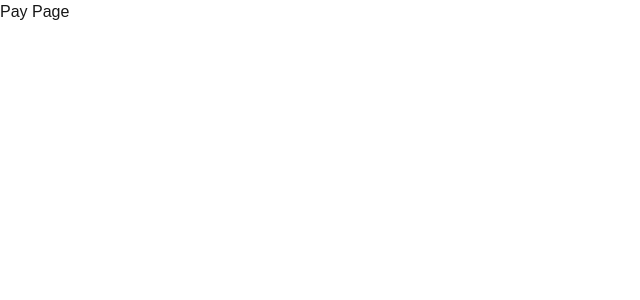
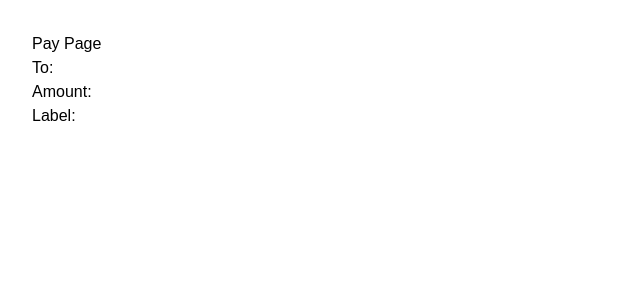
Before and after one commit to lalitcap23/BlinkEDD, a Next.js app: page /pay in a window 1280 px wide. Shown: the top 300 px of the page, without its empty margins (0-640 px from the left). Built offline with nearby package versions, Linux system fonts and the light colour scheme.

Commit message:
log issue

```diff
--- a/src/app/pay/page.tsx
+++ b/src/app/pay/page.tsx
@@ -1,18 +1,11 @@
-'use client';
-
-import { useSearchParams } from 'next/navigation';
+// src/app/pay/page.tsx
+import { Suspense } from 'react';
+import PayClient from './payClient';
 
 export default function PayPage() {
-  const searchParams = useSearchParams();
-
-  const to = searchParams.get('to');
-  const amount = searchParams.get('amount');
-  const label = searchParams.get('label');
-
   return (
-    <div>
-      <h1>Pay Page</h1>
-
-    </div>
+    <Suspense fallback={<div>Loading...</div>}>
+      <PayClient />
+    </Suspense>
   );
 }
--- /dev/null
+++ b/src/app/pay/payClient.tsx
@@ -0,0 +1,20 @@
+// src/app/pay/PayClient.tsx
+'use client';
+
+import { useSearchParams } from 'next/navigation';
+
+export default function PayClient() {
+  const searchParams = useSearchParams();
+  const to = searchParams.get('to');
+  const amount = searchParams.get('amount');
+  const label = searchParams.get('label');
+
+  return (
+    <div style={{ backgroundColor: 'white', color: 'black', height: '100vh', padding: '2rem' }}>
+      <h1>Pay Page</h1>
+      <p>To: {to}</p>
+      <p>Amount: {amount}</p>
+      <p>Label: {label}</p>
+    </div>
+  );
+}
```
